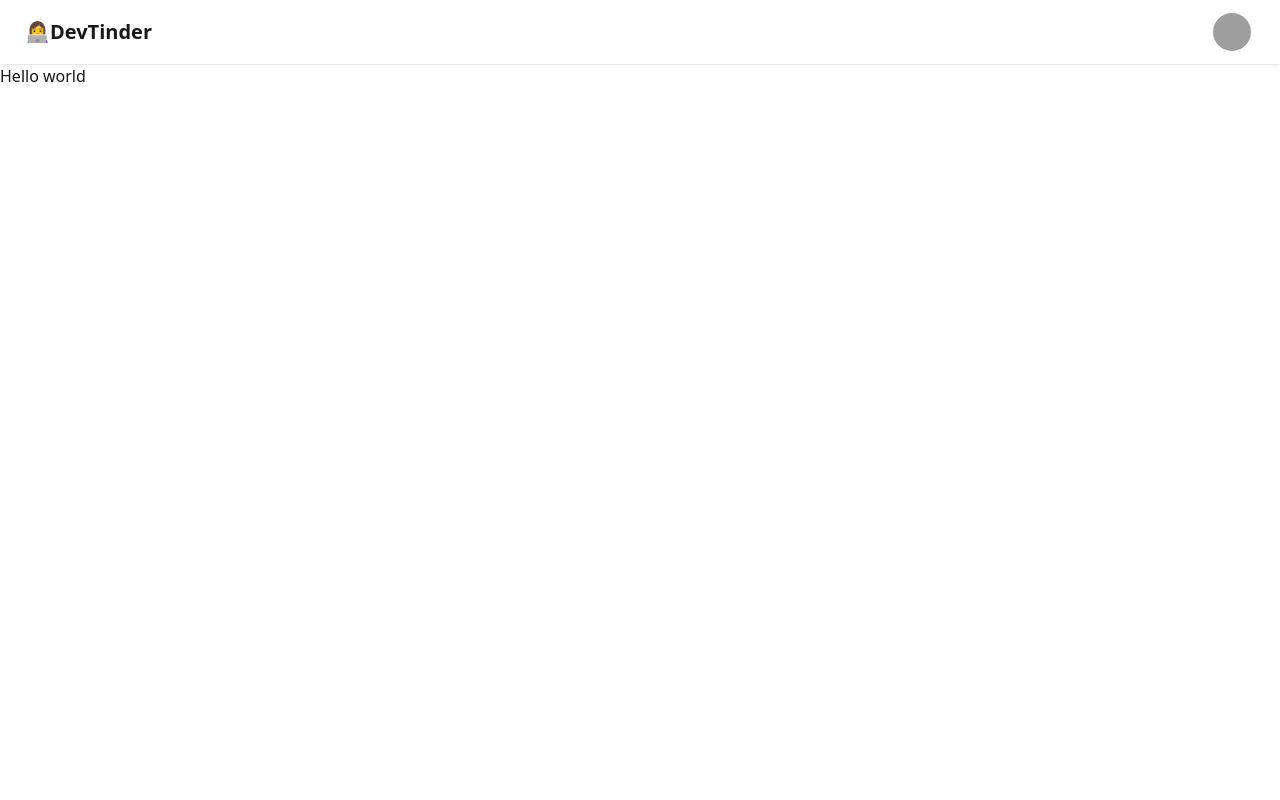
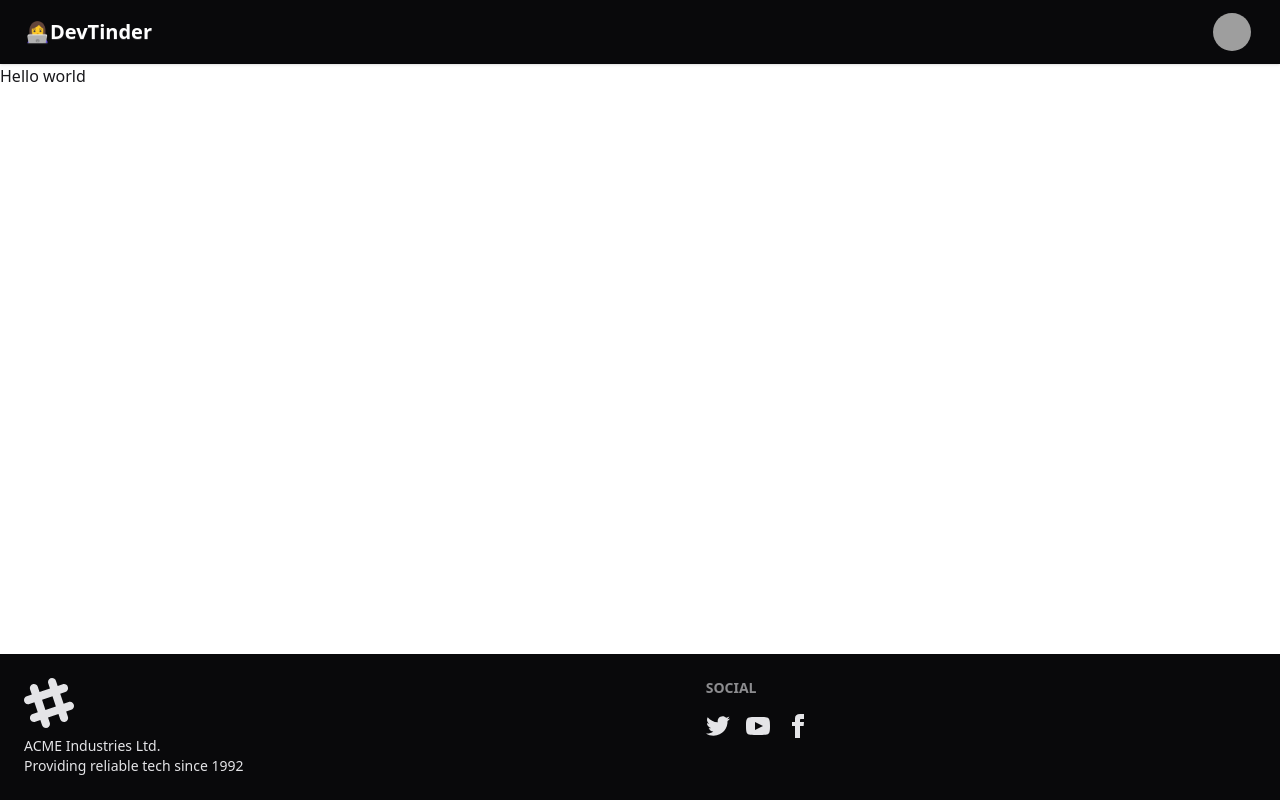
Before and after one commit to likhithsai963/devTinder-web, a React (Vite) app: page / in a window 1280 px wide. Built offline with nearby package versions, Linux system fonts and the light colour scheme; grey boxes are pictures that could not be loaded.

Commit message:
basic changes

```diff
--- a/package.json
+++ b/package.json
@@ -13,6 +13,7 @@
     "@tailwindcss/vite": "^4.0.15",
     "react": "^19.0.0",
     "react-dom": "^19.0.0",
+    "react-router-dom": "^7.4.0",
     "tailwindcss": "^4.0.15"
   },
   "devDependencies": {
--- a/src/App.jsx
+++ b/src/App.jsx
@@ -1,44 +1,18 @@
+import { BrowserRouter, Route, Routes } from "react-router-dom";
+import NavBar from "./NavBar";
+import Body from "./Body";
+import Login from "./Login";
+
 function App() {
   return (
     <>
-      <div className="navbar bg-base-100 shadow-sm">
-        <div className="flex-1">
-          <a className="btn btn-ghost text-xl">👩‍💻DevTinder</a>
-        </div>
-        <div className="flex gap-2">
-          <div className="dropdown dropdown-end mx-5">
-            <div
-              tabIndex={0}
-              role="button"
-              className="btn btn-ghost btn-circle avatar"
-            >
-              <div className="w-10 rounded-full">
-                <img
-                  alt="Tailwind CSS Navbar component"
-                  src="https://img.daisyui.com/images/stock/photo-1534528741775-53994a69daeb.webp"
-                />
-              </div>
-            </div>
-            <ul
-              tabIndex={0}
-              className="menu menu-sm dropdown-content bg-base-100 rounded-box z-1 mt-3 w-52 p-2 shadow"
-            >
-              <li>
-                <a className="justify-between">
-                  Profile
-                  <span className="badge">New</span>
-                </a>
-              </li>
-              <li>
-                <a>Settings</a>
-              </li>
-              <li>
-                <a>Logout</a>
-              </li>
-            </ul>
-          </div>
-        </div>
-      </div>
+      <BrowserRouter basename="/">
+        <Routes>
+          <Route path="/" element={<Body />}>
+            <Route path="/login" element={<Login />} />
+          </Route>
+        </Routes>
+      </BrowserRouter>
       <h1>Hello world</h1>
     </>
   );
--- /dev/null
+++ b/src/Body.jsx
@@ -0,0 +1,16 @@
+import React from "react";
+import NavBar from "./NavBar";
+import { Outlet } from "react-router-dom";
+import Footer from "./Footer";
+
+const Body = () => {
+  return (
+    <div>
+      <NavBar />
+      <Outlet />
+      <Footer />
+    </div>
+  );
+};
+
+export default Body;
--- /dev/null
+++ b/src/Footer.jsx
@@ -0,0 +1,68 @@
+import React from "react";
+
+const Footer = () => {
+  return (
+    <div>
+      <footer className="footer sm:footer-horizontal bg-neutral text-neutral-content fixed bottom-0 p-6">
+        <aside>
+          <svg
+            width="50"
+            height="50"
+            viewBox="0 0 24 24"
+            xmlns="http://www.w3.org/2000/svg"
+            fillRule="evenodd"
+            clipRule="evenodd"
+            className="fill-current"
+          >
+            <path d="M22.672 15.226l-2.432.811.841 2.515c.33 1.019-.209 2.127-1.23 2.456-1.15.325-2.148-.321-2.463-1.226l-.84-2.518-5.013 1.677.84 2.517c.391 1.203-.434 2.542-1.831 2.542-.88 0-1.601-.564-1.86-1.314l-.842-2.516-2.431.809c-1.135.328-2.145-.317-2.463-1.229-.329-1.018.211-2.127 1.231-2.456l2.432-.809-1.621-4.823-2.432.808c-1.355.384-2.558-.59-2.558-1.839 0-.817.509-1.582 1.327-1.846l2.433-.809-.842-2.515c-.33-1.02.211-2.129 1.232-2.458 1.02-.329 2.13.209 2.461 1.229l.842 2.515 5.011-1.677-.839-2.517c-.403-1.238.484-2.553 1.843-2.553.819 0 1.585.509 1.85 1.326l.841 2.517 2.431-.81c1.02-.33 2.131.211 2.461 1.229.332 1.018-.21 2.126-1.23 2.456l-2.433.809 1.622 4.823 2.433-.809c1.242-.401 2.557.484 2.557 1.838 0 .819-.51 1.583-1.328 1.847m-8.992-6.428l-5.01 1.675 1.619 4.828 5.011-1.674-1.62-4.829z"></path>
+          </svg>
+          <p>
+            ACME Industries Ltd.
+            <br />
+            Providing reliable tech since 1992
+          </p>
+        </aside>
+        <nav>
+          <h6 className="footer-title">Social</h6>
+          <div className="grid grid-flow-col gap-4">
+            <a>
+              <svg
+                xmlns="http://www.w3.org/2000/svg"
+                width="24"
+                height="24"
+                viewBox="0 0 24 24"
+                className="fill-current"
+              >
+                <path d="M24 4.557c-.883.392-1.832.656-2.828.775 1.017-.609 1.798-1.574 2.165-2.724-.951.564-2.005.974-3.127 1.195-.897-.957-2.178-1.555-3.594-1.555-3.179 0-5.515 2.966-4.797 6.045-4.091-.205-7.719-2.165-10.148-5.144-1.29 2.213-.669 5.108 1.523 6.574-.806-.026-1.566-.247-2.229-.616-.054 2.281 1.581 4.415 3.949 4.89-.693.188-1.452.232-2.224.084.626 1.956 2.444 3.379 4.6 3.419-2.07 1.623-4.678 2.348-7.29 2.04 2.179 1.397 4.768 2.212 7.548 2.212 9.142 0 14.307-7.721 13.995-14.646.962-.695 1.797-1.562 2.457-2.549z"></path>
+              </svg>
+            </a>
+            <a>
+              <svg
+                xmlns="http://www.w3.org/2000/svg"
+                width="24"
+                height="24"
+                viewBox="0 0 24 24"
+                className="fill-current"
+              >
+                <path d="M19.615 3.184c-3.604-.246-11.631-.245-15.23 0-3.897.266-4.356 2.62-4.385 8.816.029 6.185.484 8.549 4.385 8.816 3.6.245 11.626.246 15.23 0 3.897-.266 4.356-2.62 4.385-8.816-.029-6.185-.484-8.549-4.385-8.816zm-10.615 12.816v-8l8 3.993-8 4.007z"></path>
+              </svg>
+            </a>
+            <a>
+              <svg
+                xmlns="http://www.w3.org/2000/svg"
+                width="24"
+                height="24"
+                viewBox="0 0 24 24"
+                className="fill-current"
+              >
+                <path d="M9 8h-3v4h3v12h5v-12h3.642l.358-4h-4v-1.667c0-.955.192-1.333 1.115-1.333h2.885v-5h-3.808c-3.596 0-5.192 1.583-5.192 4.615v3.385z"></path>
+              </svg>
+            </a>
+          </div>
+        </nav>
+      </footer>
+    </div>
+  );
+};
+
+export default Footer;
--- /dev/null
+++ b/src/Login.jsx
@@ -0,0 +1,11 @@
+import React from 'react'
+
+const Login = () => {
+  return (
+    <div>
+
+    </div>
+  )
+}
+
+export default Login
--- /dev/null
+++ b/src/NavBar.jsx
@@ -0,0 +1,48 @@
+import React from "react";
+
+const NavBar = () => {
+  return (
+    <div>
+      <div className="navbar bg-neutral shadow-sm">
+        <div className="flex-1">
+          <a className="btn btn-ghost text-xl text-white">👩‍💻DevTinder</a>
+        </div>
+        <div className="flex gap-2">
+          <div className="dropdown dropdown-end mx-5">
+            <div
+              tabIndex={0}
+              role="button"
+              className="btn btn-ghost btn-circle avatar"
+            >
+              <div className="w-10 rounded-full">
+                <img
+                  alt="Tailwind CSS Navbar component"
+                  src="https://img.daisyui.com/images/stock/photo-1534528741775-53994a69daeb.webp"
+                />
+              </div>
+            </div>
+            <ul
+              tabIndex={0}
+              className="menu menu-sm dropdown-content bg-base-100 rounded-box z-1 mt-3 w-52 p-2 shadow"
+            >
+              <li>
+                <a className="justify-between">
+                  Profile
+                  <span className="badge">New</span>
+                </a>
+              </li>
+              <li>
+                <a>Settings</a>
+              </li>
+              <li>
+                <a>Logout</a>
+              </li>
+            </ul>
+          </div>
+        </div>
+      </div>
+    </div>
+  );
+};
+
+export default NavBar;
```
Also changed, not shown: 1 other file (tests, documents, lock files or other folders).
